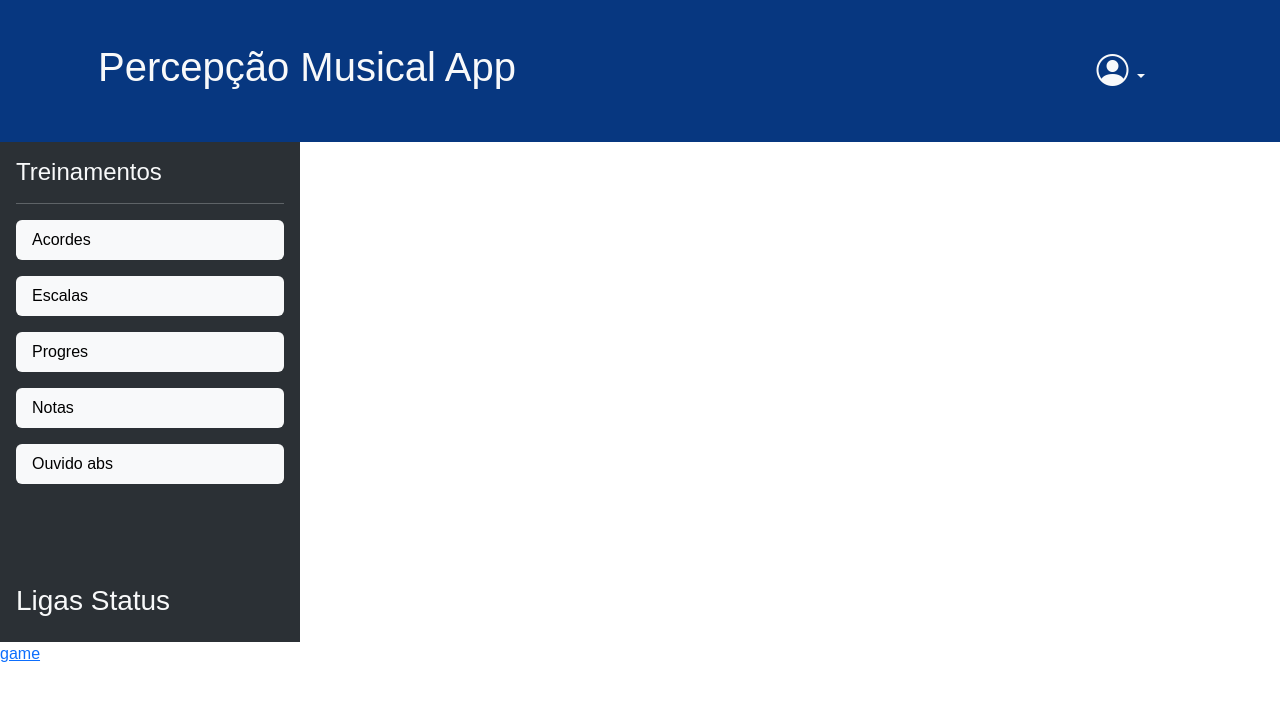
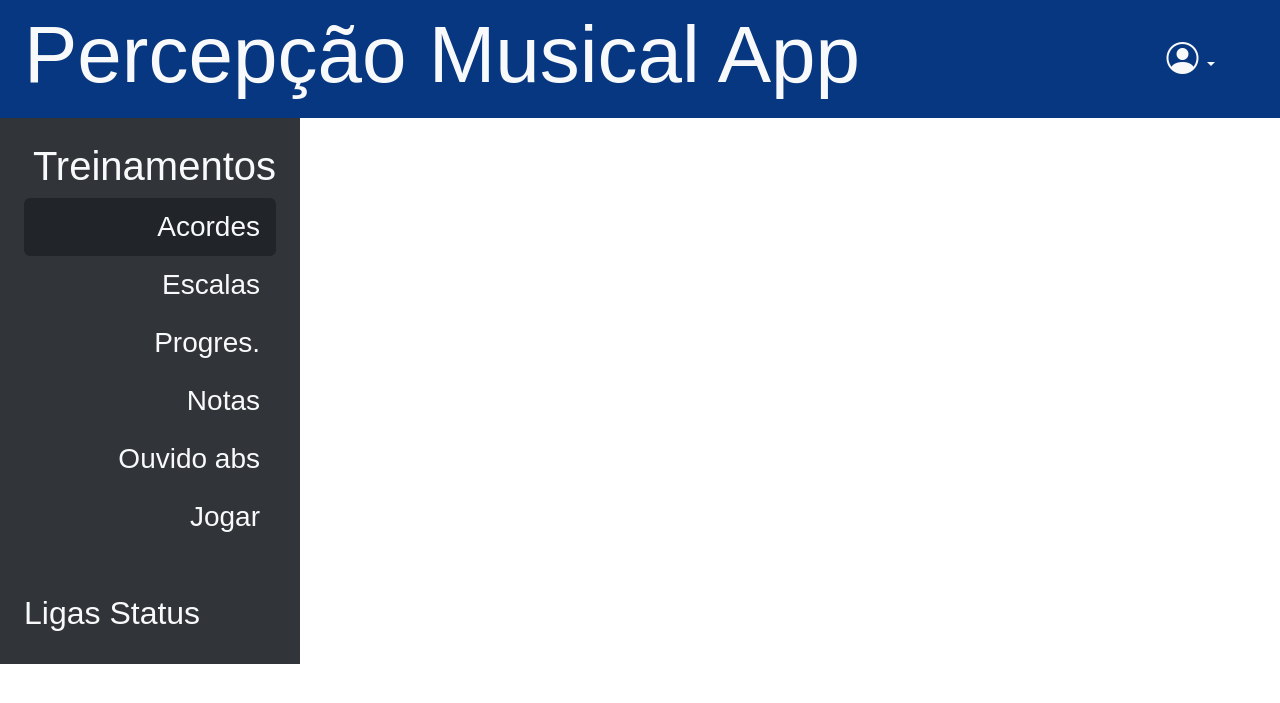
Before and after one commit to victorhugorl/percepcao_musical_app_web-version, a Django app: page /main/ in a window 1280 px wide. Shown: the top 703 px of the page. Run offline with Django 5.2, Linux system fonts and the light colour scheme.

Commit message:
update main

```diff
--- a/base/static/global/css/style.css
+++ b/base/static/global/css/style.css
@@ -24,8 +24,3 @@
 }
 
 /* Game estilo */
-
-/*Main*/
-.bg-body-tertiary {
-  background: rgb(43, 48, 53);
-}
--- a/pm_app/templates/pm_app/main.html
+++ b/pm_app/templates/pm_app/main.html
@@ -1,14 +1,14 @@
 {%extends 'global/base.html'%} {%block content%}
 <header class="bg-primary-black">
-    <div class="container">
-        <div class="d-flex flex-wrap justify-content-center p-3">
+    <div>
+        <div class="d-flex flex-wrap justify-content-center p-1 ps-4">
             <a
                 href="#"
                 class="d-flex align-items-center me-md-auto text-decoration-none text-light"
             >
-                <h1 class="fs-1 text-center">Percepção Musical App</h1>
+                <h1 class="display-1 text-center">Percepção Musical App</h1>
             </a>
-            <div class="dropdown">
+            <div class="dropdown pe-4">
                 <button
                     type="button"
                     class="btn text-light ms-3 m-4 dropdown-toggle"
@@ -75,54 +75,52 @@
     </div>
 </div>
 
+<section class="fs-3 text-light text-end">
     <div
-    class="d-flex flex-column flex-shrink-0 p-3 text-light"
-    style="width: 300px; height: 500px; background: rgb(43, 48, 53)"
+        class="d-flex flex-column flex-shrink-0 p-4"
+        style="width: 300px; background: rgb(49, 52, 56)"
     >
-    <!-- css não funciona -->
-    <h4 class="d-flex align-items-center mb-3 mb-md-0 me-md-auto">
-        <span class="fs-4">Treinamentos</span>
-    </h4>
-    <hr />
+        <!-- Css não esta funcionando -->
+        <h1>Treinamentos</h1>
         <ul class="nav nav-pills flex-column mb-auto">
             <li class="nav-item">
                 <a
                     href="#"
-                class="nav-link bg-light link-body-emphasis mb-3"
+                    class="nav-link text-light bg-dark"
                     aria-current="page"
                 >
                     Acordes
                 </a>
             </li>
             <li>
-            <a href="#" class="nav-link bg-light link-body-emphasis mb-3">
-                Escalas
-            </a>
+                <a href="#" class="nav-link text-light"> Escalas </a>
             </li>
             <li>
-            <a href="#" class="nav-link bg-light link-body-emphasis mb-3">
-                Progres
-            </a>
+                <a href="#" class="nav-link text-light"> Progres. </a>
             </li>
             <li>
-            <a href="#" class="nav-link bg-light link-body-emphasis mb-3">
-                Notas
-            </a>
+                <a href="#" class="nav-link text-light"> Notas </a>
             </li>
             <li>
-            <a href="#" class="nav-link bg-light link-body-emphasis mb-3">
-                Ouvido abs
-            </a>
+                <a href="#" class="nav-link text-light"> Ouvido abs </a>
+            </li>
+            <li>
+                <a href="game" class="nav-link text-light"> Jogar </a>
             </li>
         </ul>
-    <div class="dropdown">
-        <h3>Ligas Status</h3>
+        <div class="text-start pt-5">
+            <h2>
+                <a
+                    href="#"
+                    class="link-light link-offset-2 link-offset-3-hover link-underline link-underline-opacity-0 link-underline-opacity-75-hover"
+                >
+                    Ligas Status
+                </a>
+            </h2>
         </div>
     </div>
-<section>
-    <a href="game">game</a>
-    <!-- Vai direto pro game depois configuro o main-->
 </section>
+
 <!-- Script Boostrap -->
 <script
     src="https://cdn.jsdelivr.net/npm/bootstrap@5.3.2/dist/js/bootstrap.bundle.min.js"
```
Lines whose indentation alone changed are shown as unchanged.
